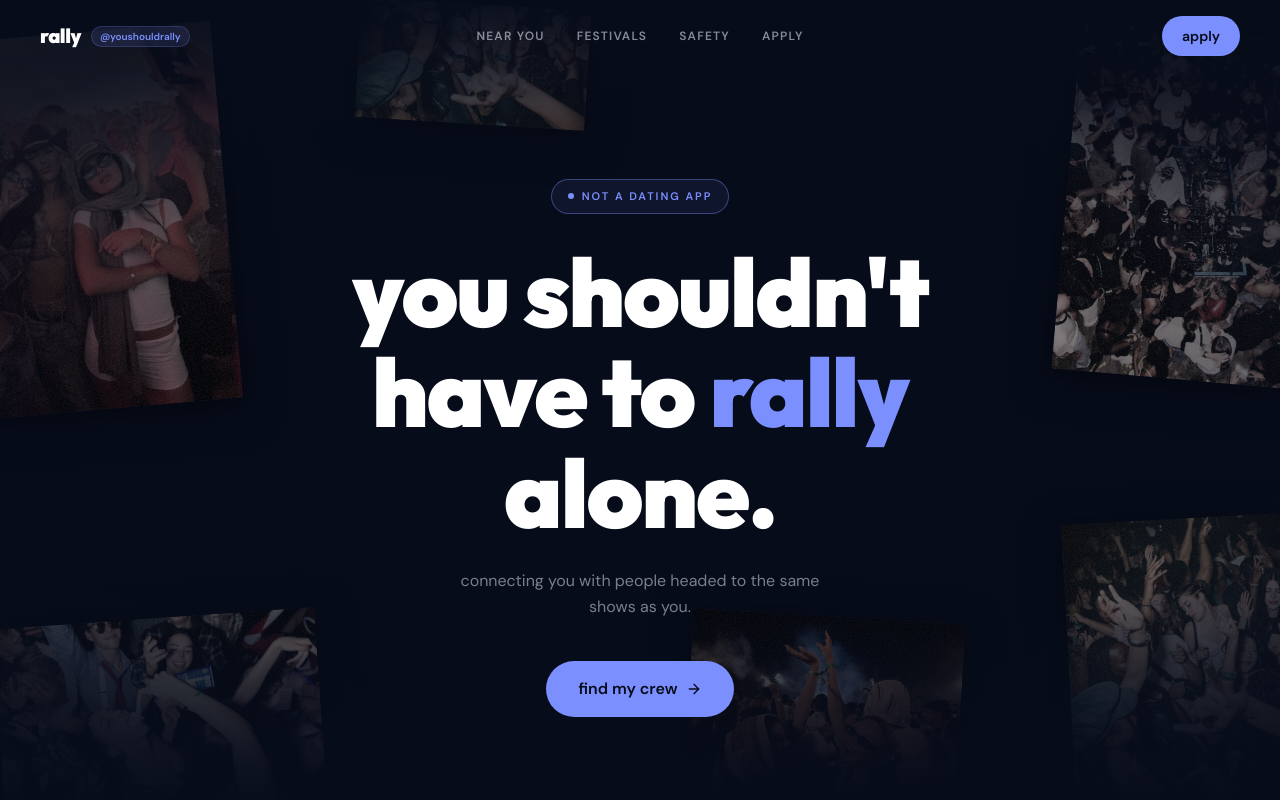
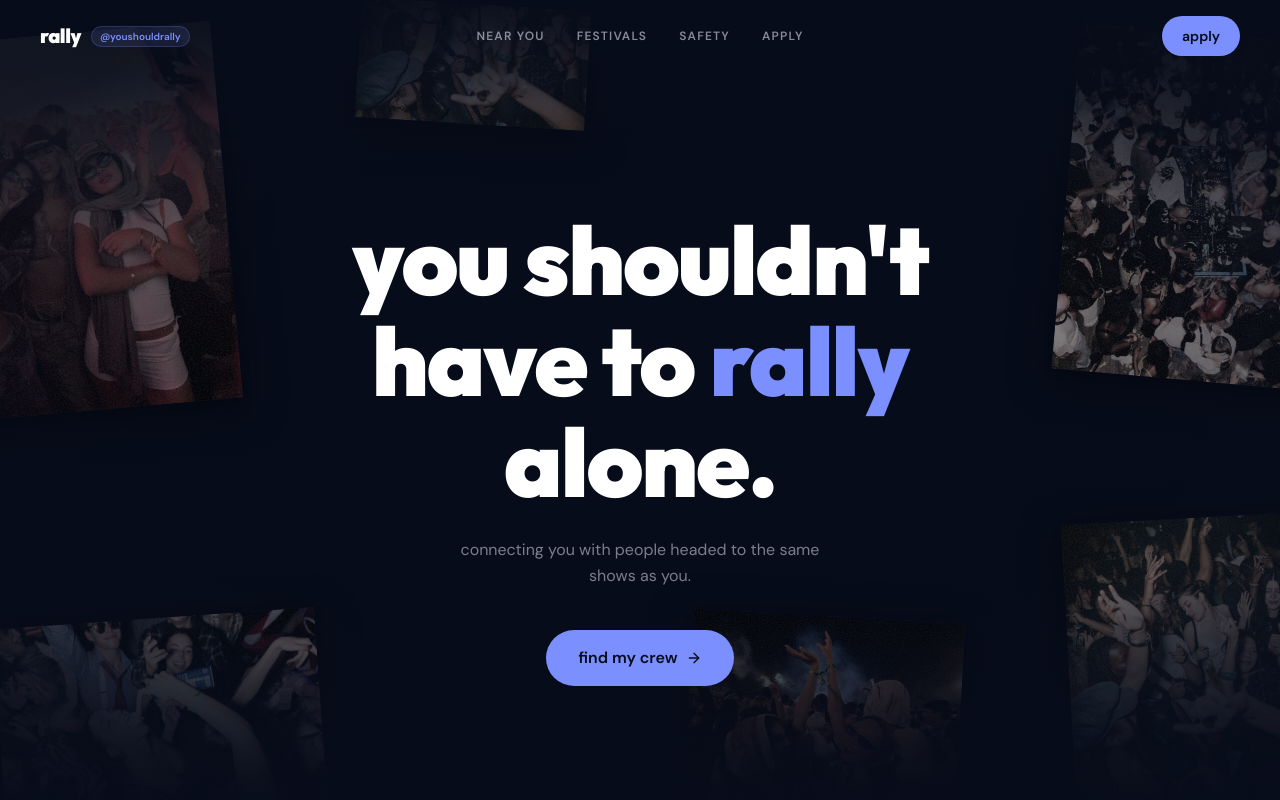
Before and after one commit to Maddymooree/rally, a React (Vite) app: page / in a window 1280 px wide. Shown: the top 800 px of the page. Built offline with nearby package versions, Linux system fonts and the light colour scheme.

Commit message:
Remove "not a dating app" pill from hero
Co-Authored-By: Claude Sonnet 5 <noreply@anthropic.com>
Claude-Session: https://claude.ai/code/session_01VPDXNnuUZdv6EicvQ3pGnZ

```diff
--- a/src/app/components/Hero.tsx
+++ b/src/app/components/Hero.tsx
@@ -46,16 +46,6 @@ export function Hero() {
       />
 
       <div className="hero-content absolute inset-0 flex flex-col items-center justify-center px-6 pt-24" style={{ zIndex: 10 }}>
-        <div
-          className="hero-pill flex items-center gap-2 px-4 py-2 rounded-full mb-7"
-          style={{ border: "1px solid color-mix(in srgb, var(--primary) 40%, transparent)", background: "color-mix(in srgb, var(--primary) 7%, transparent)" }}
-        >
-          <span className="w-1.5 h-1.5 rounded-full inline-block" style={{ background: "var(--primary)" }} />
-          <span className="font-body text-[11px] font-bold uppercase tracking-[0.18em]" style={{ color: "var(--primary)" }}>
-            not a dating app
-          </span>
-        </div>
-
         <h1
           className="hero-heading font-display text-center text-white mb-6"
           style={{ fontSize: "clamp(2.6rem,7.5vw,6rem)", fontWeight: 900, lineHeight: 1.05, letterSpacing: "-0.02em", maxWidth: "720px" }}
```
